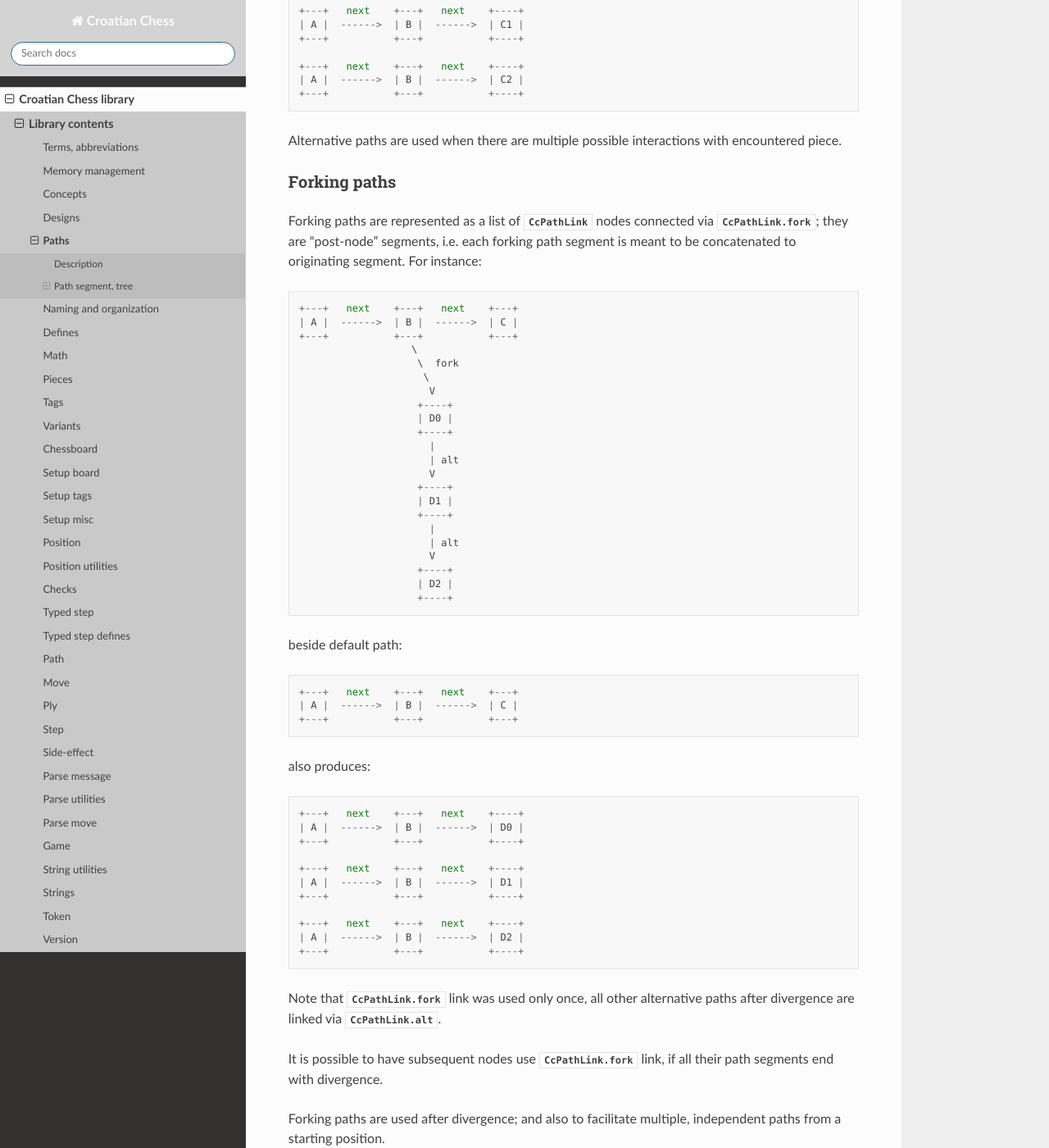
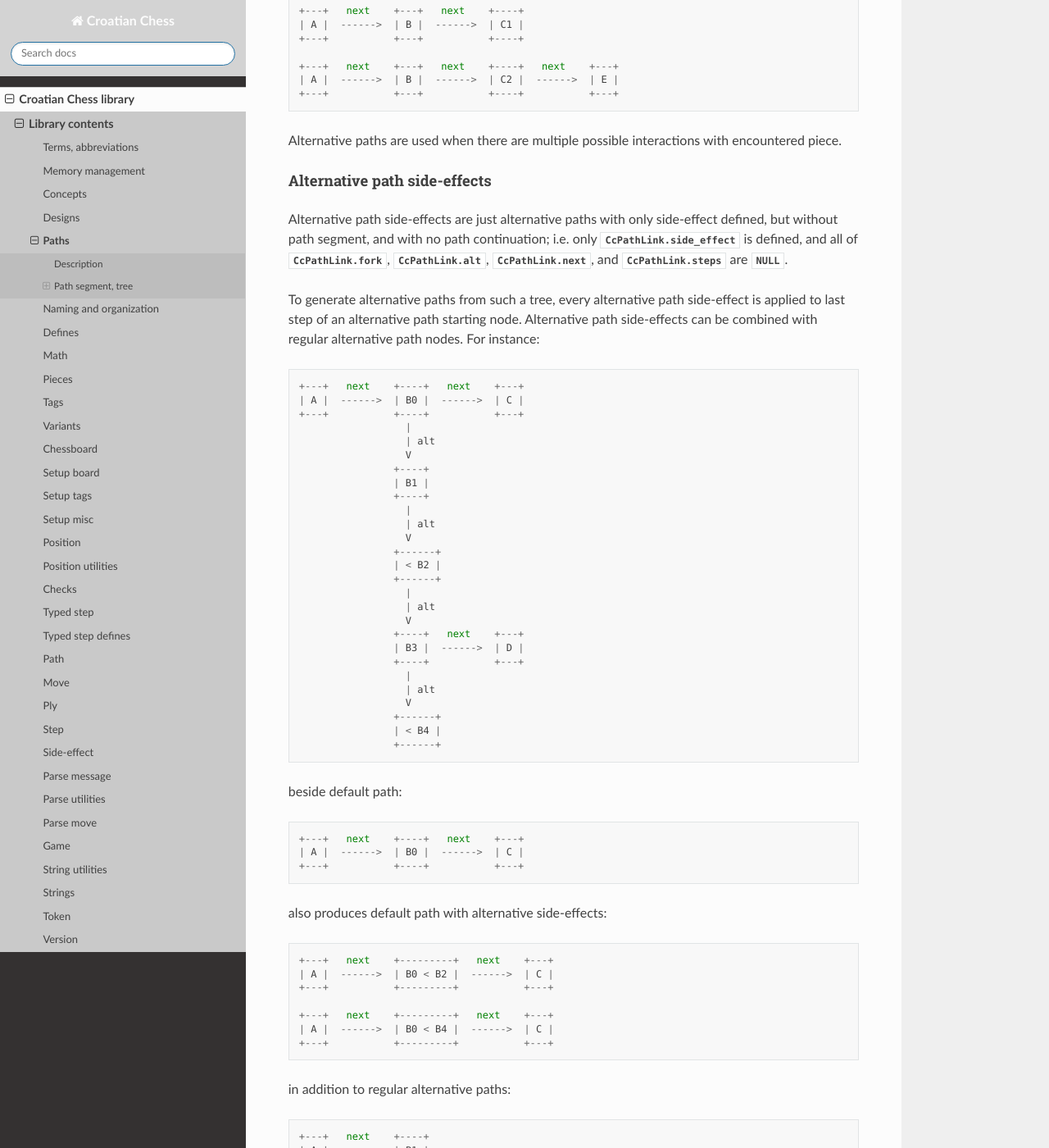
Before and after one commit to mmlacak/crochess, a Sphinx documentation site: the page built from docs/source/libcc/paths.rst, in a window 1280 px wide and 1400 px high, scrolled down 2771 px. Shown: the whole window at 82% size. Built offline with Sphinx 7.4.7 and the Read the Docs theme 3.1.0, drawn with Linux system fonts in a browser that asks for light colours; some of the changed text lies outside the part shown.

Commit message:
Wrote alternative path side-effects.

```diff
--- a/docs/source/libcc/paths.rst
+++ b/docs/source/libcc/paths.rst
@@ -131,9 +131,9 @@ path segment is meant to replace originating segment. For instance::
                                       |
                                       | alt
                                       V
-                                    +----+
-                                    | C2 |
-                                    +----+
+                                    +----+   next    +---+
+                                    | C2 |  ------>  | E |
+                                    +----+           +---+
 
 produces 3 different paths::
 
@@ -145,14 +145,91 @@ produces 3 different paths::
     | A |  ------>  | B |  ------>  | C1 |
     +---+           +---+           +----+
 
-    +---+   next    +---+   next    +----+
-    | A |  ------>  | B |  ------>  | C2 |
-    +---+           +---+           +----+
+    +---+   next    +---+   next    +----+   next    +---+
+    | A |  ------>  | B |  ------>  | C2 |  ------>  | E |
+    +---+           +---+           +----+           +---+
 
 Alternative paths are used when there are multiple possible interactions with
 encountered piece.
 
-.. _lbl-libcc-paths-segmenttree-forking:
+.. _lbl-libcc-paths-pathsegmenttree-alternativepaths-alternativepathsideeffects:
+
+Alternative path side-effects
+"""""""""""""""""""""""""""""
+
+Alternative path side-effects are just alternative paths with only side-effect
+defined, but without path segment, and with no path continuation; i.e. only
+:c:member:`CcPathLink.side_effect` is defined, and all of :c:member:`CcPathLink.fork`,
+:c:member:`CcPathLink.alt`, :c:member:`CcPathLink.next`, and :c:member:`CcPathLink.steps`
+are :c:data:`NULL`.
+
+To generate alternative paths from such a tree, every alternative path side-effect
+is applied to last step of an alternative path starting node. Alternative path
+side-effects can be combined with regular alternative path nodes. For instance::
+
+    +---+   next    +----+   next    +---+
+    | A |  ------>  | B0 |  ------>  | C |
+    +---+           +----+           +---+
+                      |
+                      | alt
+                      V
+                    +----+
+                    | B1 |
+                    +----+
+                      |
+                      | alt
+                      V
+                    +------+
+                    | < B2 |
+                    +------+
+                      |
+                      | alt
+                      V
+                    +----+   next    +---+
+                    | B3 |  ------>  | D |
+                    +----+           +---+
+                      |
+                      | alt
+                      V
+                    +------+
+                    | < B4 |
+                    +------+
+
+beside default path::
+
+    +---+   next    +----+   next    +---+
+    | A |  ------>  | B0 |  ------>  | C |
+    +---+           +----+           +---+
+
+also produces default path with alternative side-effects::
+
+    +---+   next    +---------+   next    +---+
+    | A |  ------>  | B0 < B2 |  ------>  | C |
+    +---+           +---------+           +---+
+
+    +---+   next    +---------+   next    +---+
+    | A |  ------>  | B0 < B4 |  ------>  | C |
+    +---+           +---------+           +---+
+
+in addition to regular alternative paths::
+
+    +---+   next    +----+
+    | A |  ------>  | B1 |
+    +---+           +----+
+
+    +---+   next    +----+   next    +---+
+    | A |  ------>  | B3 |  ------>  | D |
+    +---+           +----+           +---+
+
+Here, starting node of alternative paths is ``B0``. Alternative side-effects node
+``B0 < B2`` represents root node ``B0`` with side-effect of its last step overridden
+by side-effect from ``B2`` node.
+
+This is to be used primarily for displacements, when there are many possible
+displacement fields, none of which alters current path; e.g. a Shaman displacing
+pieces along predetermined path in a trance-journey.
+
+.. _lbl-libcc-paths-pathsegmenttree-forkingpaths:
 
 Forking paths
 ^^^^^^^^^^^^^
```
Also changed, not shown: other parts of docs/source/libcc/paths.rst (+4 -4 lines), docs/source/libcc/ccpath.rst (+10 -4 lines).
